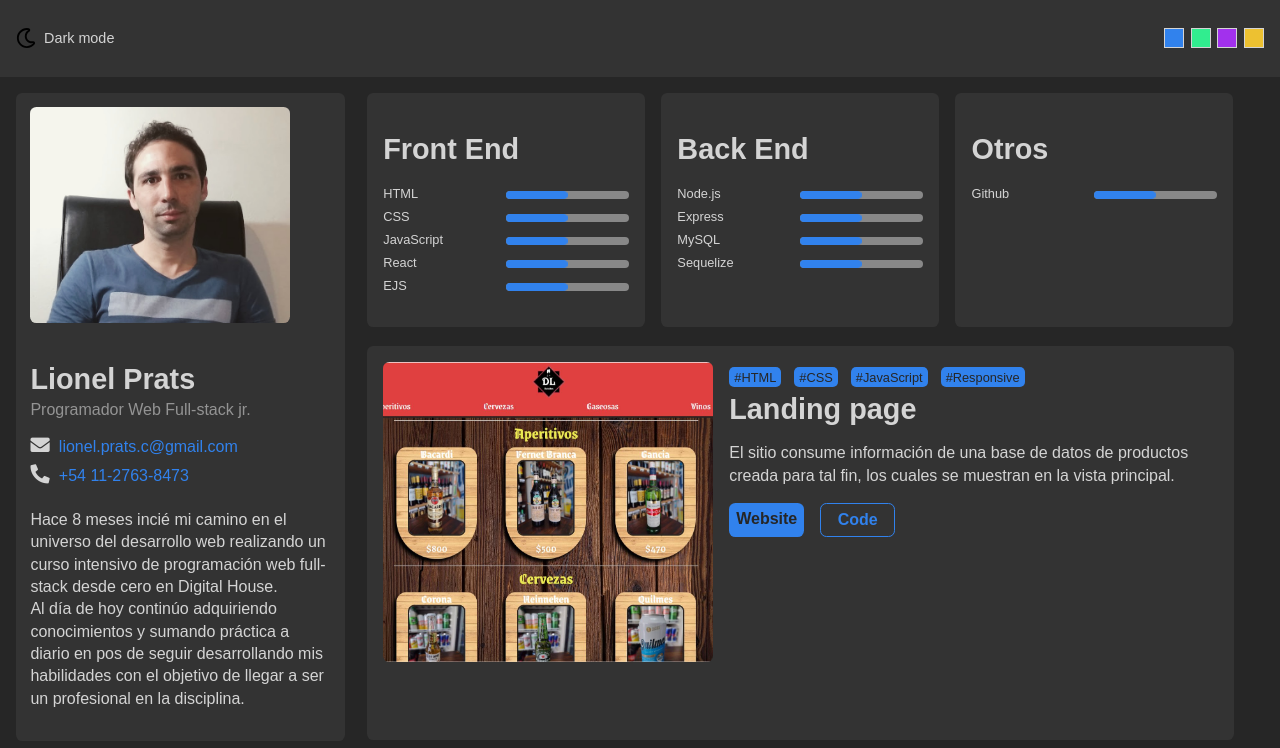
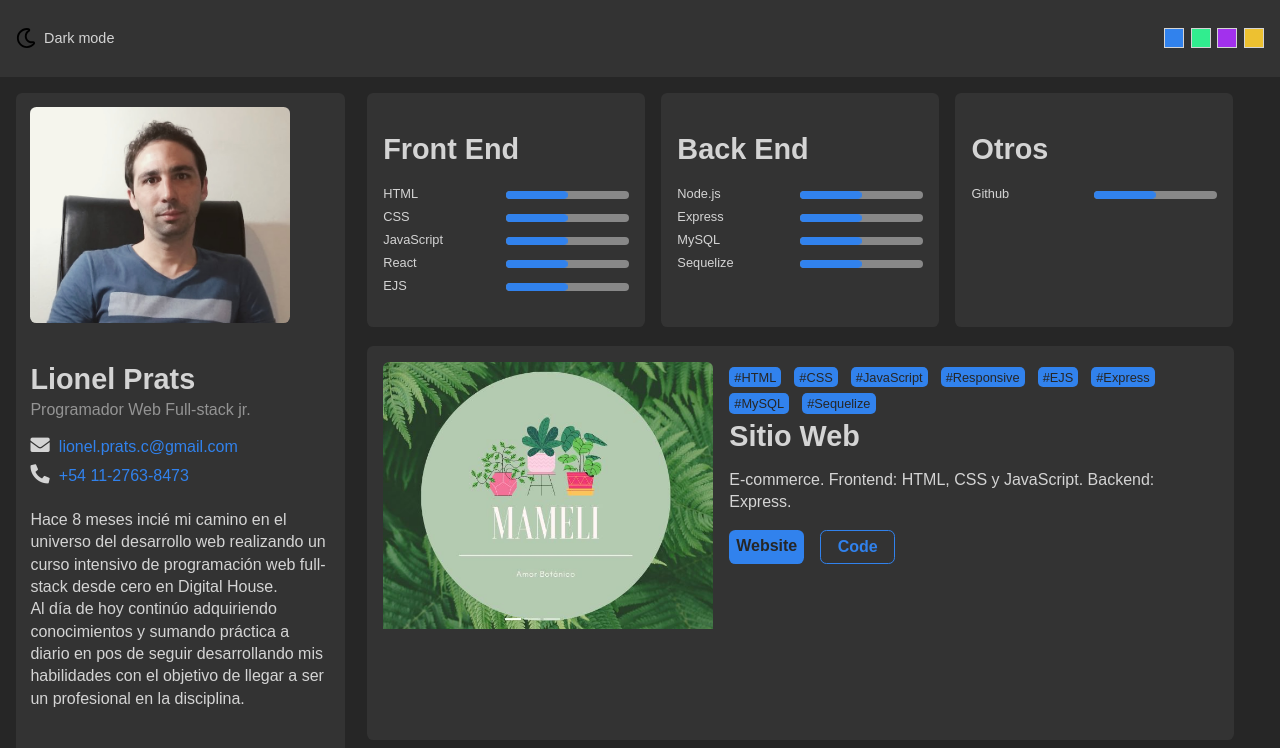
Before and after one commit to lio85/lio85.github.io, a plain HTML site: page index.html in a window 1280 px wide. Shown: the top 748 px of the page. Drawn offline with Linux system fonts and the light colour scheme.

Commit message:
agregue un nuevo proyecto para mostrar

```diff
--- a/css/styles.css
+++ b/css/styles.css
@@ -356,6 +356,10 @@ body {
         padding-left: 0;
     }
 
+    .card--profile {
+        height: 99%;
+    }
+
     .skills-container {
         display: grid;
         grid-template-columns: repeat(3, 31%);
--- a/index.html
+++ b/index.html
@@ -110,6 +110,30 @@
 
             <article class="card card--project">
                 <div class="card__image-container card__image-container--project">
+                    <img src="/assets/projects/mameli.JPG" alt="project image" class="card__image">
+                </div>
+                <div class="project">
+                    <div class="project__tags">
+                        <span class="projetc__tag">#HTML</span>
+                        <span class="projetc__tag">#CSS</span>
+                        <span class="projetc__tag">#JavaScript</span>
+                        <span class="projetc__tag">#Responsive</span>
+                        <span class="projetc__tag">#EJS</span>
+                        <span class="projetc__tag">#Express</span>
+                        <span class="projetc__tag">#MySQL</span>
+                        <span class="projetc__tag">#Sequelize</span>
+                    </div>
+                    <h2 class="card__title card__title--project">Sitio Web</h2>
+                    <p class="card__text">E-commerce. Frontend: HTML, CSS y JavaScript. Backend: Express.</p>
+                    <div class="buttons">
+                        <a href="https://mameli.herokuapp.com/" class="button button--primary" target="_blank">Website</a>
+                        <a href="https://github.com/MargaritaSyd/Proyecto-Integrador" class="button button--ghost" target="_blank">Code</a>
+                    </div>
+                </div>
+            </article>
+
+            <article class="card card--project">
+                <div class="card__image-container card__image-container--project">
                     <img src="/assets/projects/dl.JPG" alt="project image" class="card__image">
                 </div>
                 <div class="project">
@@ -122,8 +146,8 @@
                     <h2 class="card__title card__title--project">Landing page</h2>
                     <p class="card__text">El sitio consume información de una base de datos de productos creada para tal fin, los cuales se muestran en la vista principal.</p>
                     <div class="buttons">
-                        <a href="http://dl-bebidas.herokuapp.com/" class="button button--primary">Website</a>
-                        <a href="https://github.com/lio85/dl_bebidas" class="button button--ghost">Code</a>
+                        <a href="http://dl-bebidas.herokuapp.com/" class="button button--primary" target="_blank">Website</a>
+                        <a href="https://github.com/lio85/dl_bebidas" class="button button--ghost" target="_blank">Code</a>
                     </div>
                 </div>
             </article>
```
Also changed, not shown: assets/projects/mameli.JPG (added).
